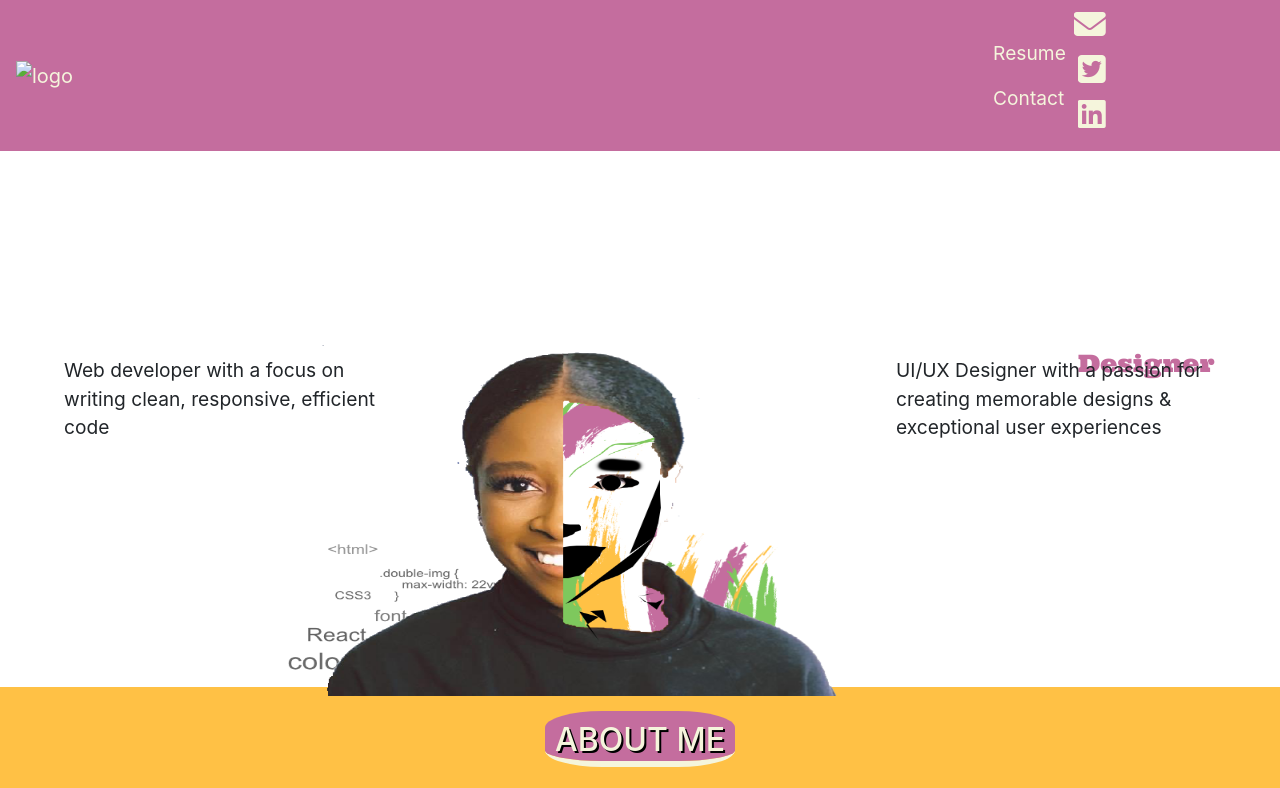
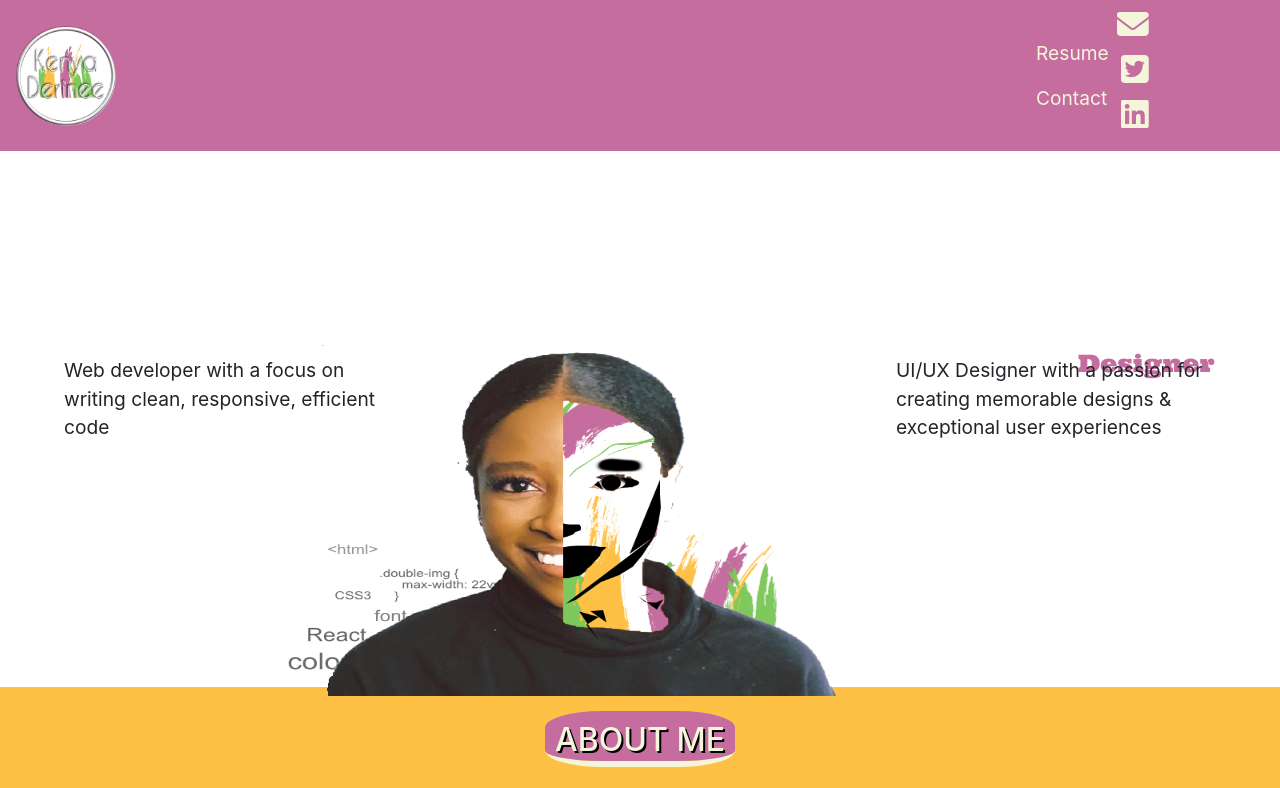
Before and after one commit to kenyawilson/Portfolio, a plain HTML site: page index.html in a window 1280 px wide. Shown: the top 788 px of the page. Drawn offline with nearby package versions, Linux system fonts and the light colour scheme.

Commit message:
Update index.html

```diff
--- a/index.html
+++ b/index.html
@@ -29,7 +29,7 @@
 <body>
     <nav class="navbar navbar-expand-lg bg-custom nav-text">
         <a class="navbar-brand" href="index.html">
-            <img src="Images/logo.png" alt="logo" width="100px" height="100px">
+            <img src="logo.png" alt="logo" width="100px" height="100px">
         </a>
         <button class="navbar-toggler" id="toggler" type="button" data-toggle="collapse" data-target="#navbarNav" aria-controls="navbarNav" aria-expanded="false" aria-label="Toggle navigation">
             <span><img src="toggle-circle.png"></span>
```
